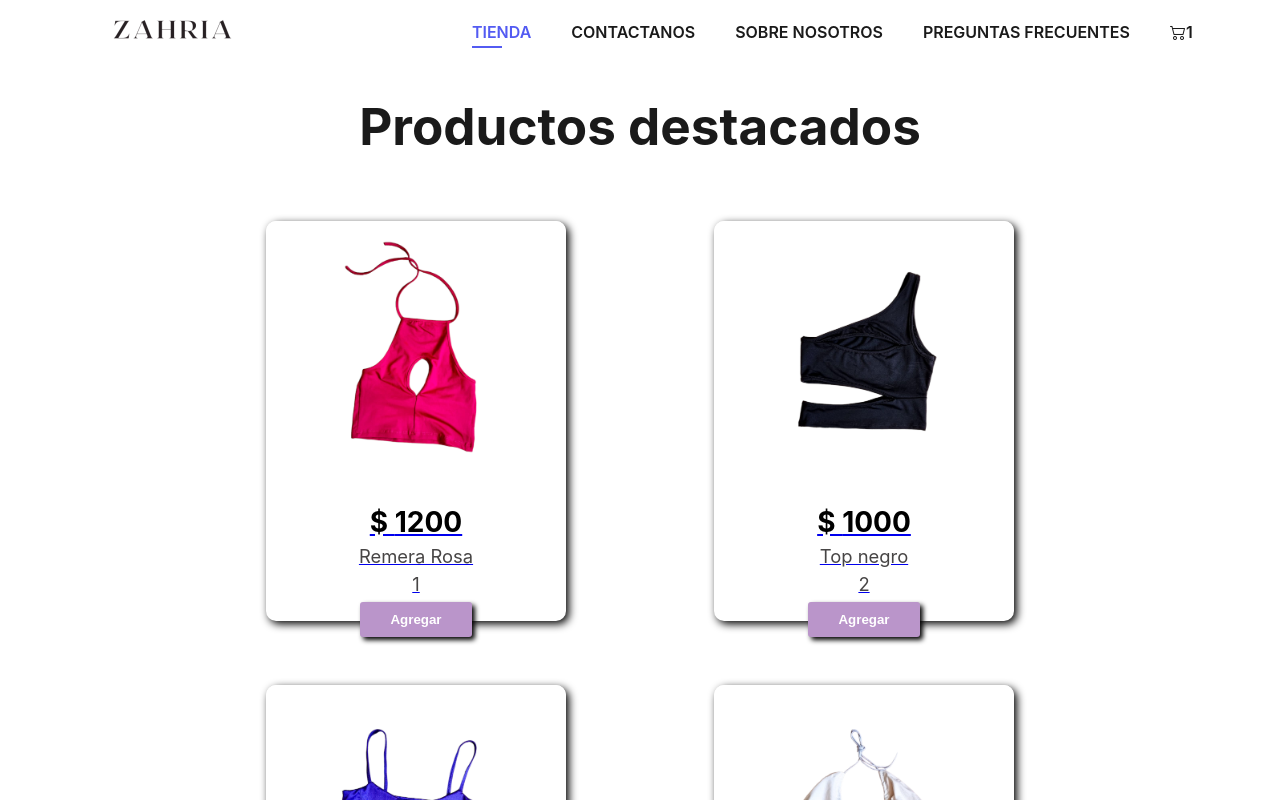
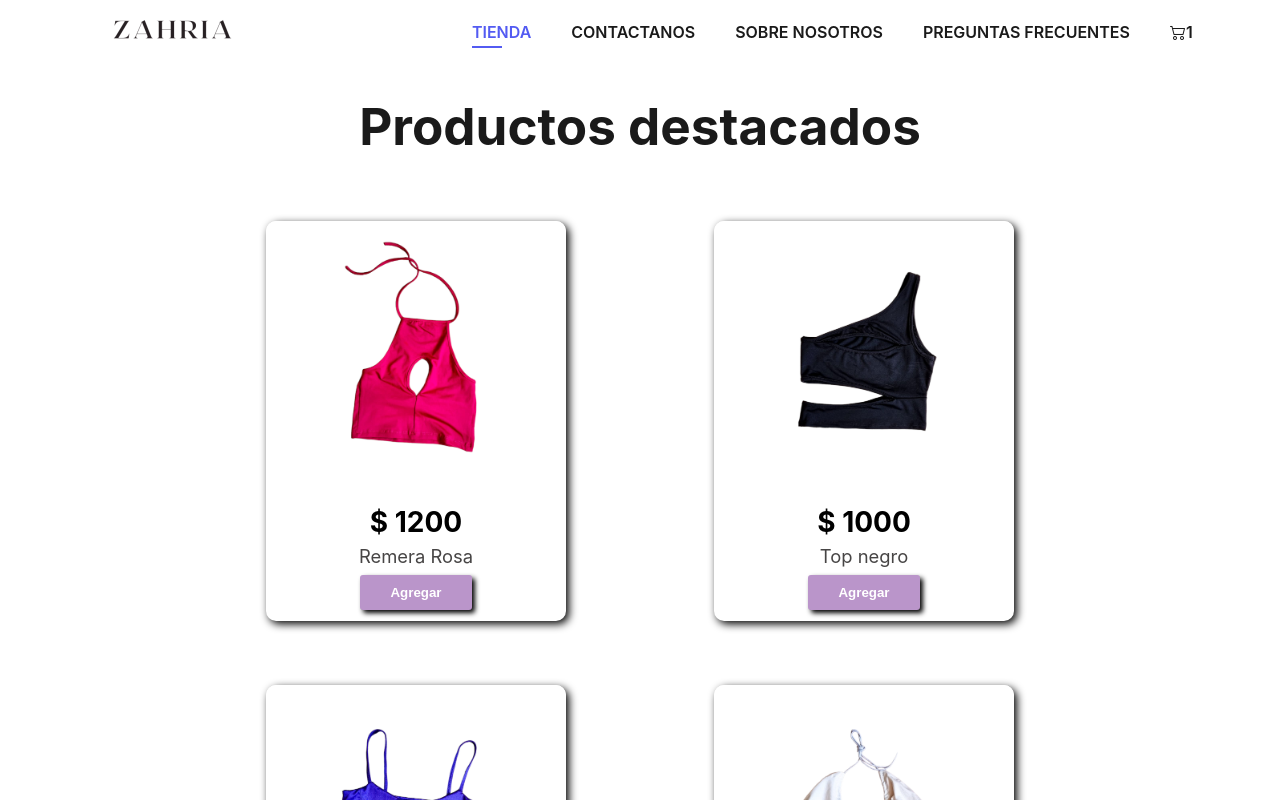
Before and after one commit to MHmolesini/PreEntrega1-Molesini, a React (Vite) app: page /store in a window 1280 px wide. Shown: the top 800 px of the page. Built offline with nearby package versions, Linux system fonts and the light colour scheme.

Commit message:
Cambios minimos en los estilos de las Cards

```diff
--- a/src/components/Card/card.module.css
+++ b/src/components/Card/card.module.css
@@ -1,22 +1,19 @@
+/* Estilos a las cards de los productos */
 .card {
     display: flex;
     flex-direction: column;
     justify-content: space-between;
-    /* border: 1px solid black; */
     border-radius: 10px;
     height: 400px;
     width: 300px;
     margin: 2rem 0;
     box-shadow: 3px 3px 8px black;
     cursor: pointer;
+    text-decoration: none;
 }
 
 .card:hover {
     box-shadow: 5px 5px 12px black;
-}
-
-.Link a {
-    text-decoration: none;
 }
 
 .card .card__img {
@@ -40,13 +37,16 @@
     width: 100%;
     margin: 0 auto;
     font-size: 1.15rem;
-
 }
 
 .card .card__description .card__description__price {
     font-weight: 700;
     font-size: 1.75rem;
     color: black;
+}
+
+.card .card__description .card__description__id {
+    display: none;
 }
 
 .card .card__description button {
--- a/src/components/Card/index.jsx
+++ b/src/components/Card/index.jsx
@@ -4,7 +4,7 @@ import css from './card.module.css'
 
 export const Card = (card) => {
     return (
-        <Link to={`${card.id}`}>
+        <Link to={`${card.id}`} style={{ textDecoration: 'none'}}>
             <div className={css.card}>
                 <div className={css.card__img}>
                     <img src={card.productImage}></img>
@@ -12,7 +12,7 @@ export const Card = (card) => {
                 <div className={css.card__description}>
                     <p className={css.card__description__price}>$ {card.price}</p>
                     <p>{card.productName}</p>
-                    <p>{card.id}</p>
+                    <p className={css.card__description__id}>{card.id}</p>
                     <button>Agregar</button>
                 </div>
             </div>
```
